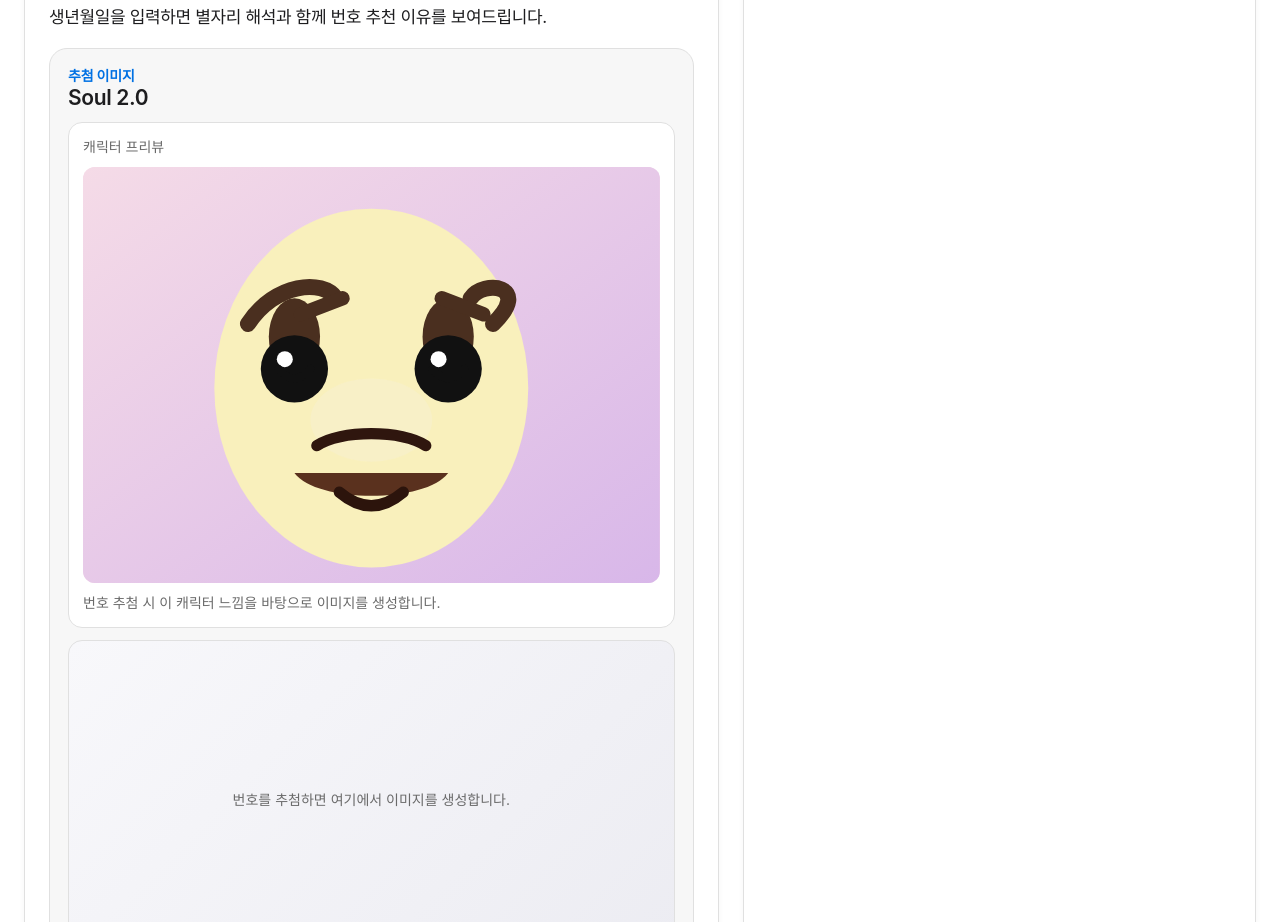
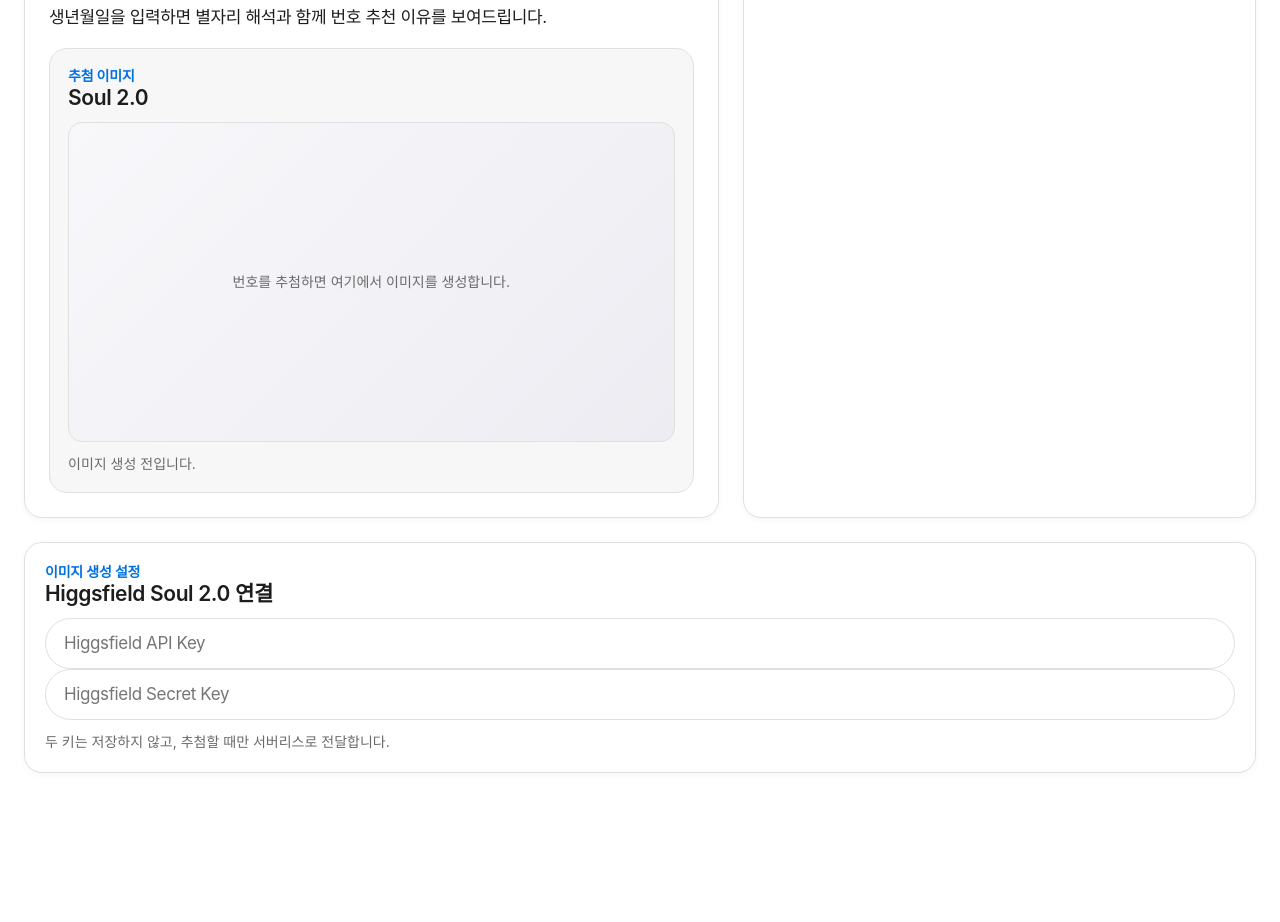
Before and after one commit to megs491-sudo/20260728, a plain HTML site: page index.html in a window 1280 px wide. Shown: the part 820-1742 px from the top of the page. After the commit the page ends 1657 px from the top, so only its background shows below. Drawn offline with Linux system fonts and the light colour scheme.

Commit message:
Hide character preview until draw

```diff
--- a/index.html
+++ b/index.html
@@ -451,36 +451,7 @@
               <h3 style="font-size:21px; line-height:1.19;">Soul 2.0</h3>
             </div>
           </div>
-          <div class="character-preview">
-            <div class="muted" style="margin:0;">캐릭터 프리뷰</div>
-            <svg viewBox="0 0 360 260" aria-label="캐릭터 프리뷰">
-              <rect width="360" height="260" fill="url(#bgPreview)"/>
-              <defs>
-                <linearGradient id="bgPreview" x1="0" x2="1" y1="0" y2="1">
-                  <stop offset="0%" stop-color="#f5dbe7"/>
-                  <stop offset="100%" stop-color="#d8b7e9"/>
-                </linearGradient>
-              </defs>
-              <ellipse cx="180" cy="138" rx="98" ry="112" fill="#f9f0bc"/>
-              <ellipse cx="132" cy="106" rx="16" ry="24" fill="#4a2f1f"/>
-              <ellipse cx="228" cy="106" rx="16" ry="24" fill="#4a2f1f"/>
-              <path d="M103 98 C120 72, 150 70, 158 82" stroke="#4a2f1f" stroke-width="10" stroke-linecap="round" fill="none"/>
-              <path d="M242 82 C250 70, 281 74, 256 98" stroke="#4a2f1f" stroke-width="10" stroke-linecap="round" fill="none"/>
-              <circle cx="132" cy="126" r="21" fill="#111"/>
-              <circle cx="228" cy="126" r="21" fill="#111"/>
-              <circle cx="126" cy="120" r="5" fill="#fff"/>
-              <circle cx="222" cy="120" r="5" fill="#fff"/>
-              <path d="M122 126 Q132 138 142 126" stroke="#111" stroke-width="5" fill="none" stroke-linecap="round"/>
-              <path d="M218 126 Q228 138 238 126" stroke="#111" stroke-width="5" fill="none" stroke-linecap="round"/>
-              <path d="M136 92 L162 82" stroke="#4a2f1f" stroke-width="9" stroke-linecap="round"/>
-              <path d="M224 82 L250 92" stroke="#4a2f1f" stroke-width="9" stroke-linecap="round"/>
-              <ellipse cx="180" cy="158" rx="38" ry="26" fill="#f8f0c7"/>
-              <path d="M146 174 C160 164, 200 164, 214 174" stroke="#2f160e" stroke-width="7" fill="none" stroke-linecap="round"/>
-              <path d="M132 191 C146 210, 214 210, 228 191" fill="#5a311e"/>
-              <path d="M160 203 Q180 220 200 203" stroke="#2c140c" stroke-width="7" fill="none" stroke-linecap="round"/>
-            </svg>
-            <div class="muted" style="margin:0;">번호 추첨 시 이 캐릭터 느낌을 바탕으로 이미지를 생성합니다.</div>
-          </div>
+          <div class="character-preview" id="characterPreview" style="display:none;"></div>
           <div class="image-wrap" id="imageWrap">
             <div class="image-placeholder" id="imagePlaceholder">번호를 추첨하면 여기에서 이미지를 생성합니다.</div>
           </div>
@@ -530,7 +501,7 @@
     const hfApiSecretEl = document.getElementById('hfApiSecret');
     const imageWrap = document.getElementById('imageWrap');
     const imagePlaceholder = document.getElementById('imagePlaceholder');
-    const characterPreview = document.querySelector('.character-preview');
+    const characterPreview = document.getElementById('characterPreview');
     const imageStatus = document.getElementById('imageStatus');
 
     let history = [];
@@ -651,6 +622,8 @@
       imageStatus.textContent = text;
       if (characterPreview) {
         characterPreview.dataset.state = 'loading';
+        characterPreview.style.display = 'none';
+        characterPreview.innerHTML = '';
       }
     }
 
@@ -663,6 +636,7 @@
       imageStatus.textContent = '이미지 생성 완료';
       if (characterPreview) {
         characterPreview.dataset.state = 'ready';
+        characterPreview.style.display = 'block';
         characterPreview.innerHTML = '';
 
         const title = document.createElement('div');
@@ -895,6 +869,10 @@
 
     initQuickButtons();
     renderNumbers({ main: [], bonus: '-' });
+    if (characterPreview) {
+      characterPreview.style.display = 'none';
+      characterPreview.innerHTML = '';
+    }
   </script>
 </body>
 </html>
```
